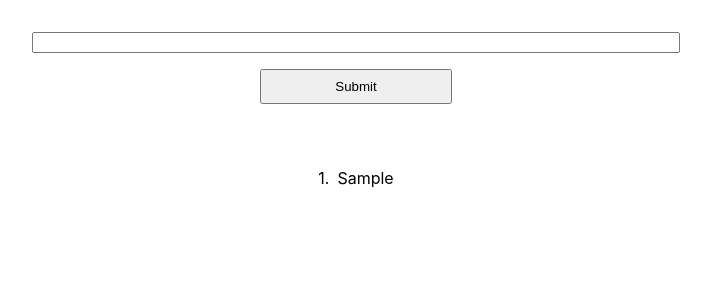
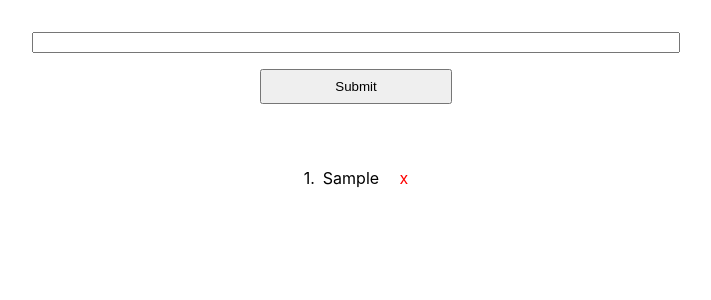
Before and after one commit to Marshnme/task-app, a React (Create React App) app: page / in a window 1280 px wide. Both pictures are taken after typing "Sample" into the empty fields and a click on the button "Submit". Shown: the top 300 px of the page, without its empty margins (284-995 px from the left). Built offline with nearby package versions, Linux system fonts and the light colour scheme.

Commit message:
cant delete list item. counter resets if all list items removed

```diff
--- a/src/App.css
+++ b/src/App.css
@@ -29,7 +29,18 @@ form{
   margin-bottom:3rem;
 }
 
+.task-item{
+  display: flex;
+  justify-content: center;
+  align-items: center;
+}
 
-.task-item span{
+.task-num{
   margin-right:.5rem;
 }
+
+.task-delete{
+  margin-left: 1rem;
+  color:red;
+  cursor: pointer;
+}
--- a/src/App.js
+++ b/src/App.js
@@ -13,6 +13,7 @@ class App extends React.Component {
 
 		this.handleChange = this.handleChange.bind(this);
 		this.inputSubmit = this.inputSubmit.bind(this);
+		this.deleteItem = this.deleteItem.bind(this);
 	}
 
 	handleChange(e) {
@@ -27,6 +28,9 @@ class App extends React.Component {
 	inputSubmit(e) {
 		e.preventDefault();
 		console.log(this.state);
+		if (this.state.list.length === 0) {
+			this.listCounter = 1;
+		}
 		this.setState({
 			list: [
 				...this.state.list,
@@ -39,6 +43,17 @@ class App extends React.Component {
 		});
 		this.setState({ inputField: { text: '', id: uniqid() } });
 		this.listCounter++;
+	}
+
+	deleteItem(id, e) {
+		e.preventDefault();
+		console.log(this.state.list);
+		let newState = this.state.list.filter((item) => {
+			if (item.id !== id) {
+				return item;
+			}
+		});
+		this.setState({ list: newState });
 	}
 
 	render() {
@@ -56,7 +71,10 @@ class App extends React.Component {
 					</form>
 				</div>
 				<div className="list-parent">
-					<Overview tasks={list}></Overview>
+					<Overview
+						tasks={list}
+						removeTask={this.deleteItem}
+					></Overview>
 				</div>
 			</div>
 		);
--- a/src/components/Overview.jsx
+++ b/src/components/Overview.jsx
@@ -4,14 +4,14 @@ class Overview extends React.Component{
 
 
     render() {
-        let { tasks } = this.props
+        let {tasks,removeTask} = this.props
         console.log(tasks)
         return (
             <div>
                 {tasks.map(task => {
                     return (
                         <div key={task.id} className='task-item'>
-                           <p> <span>{task.num}.</span>{task.item}</p>
+                            <p> <span className='task-num'>{task.num}.</span>{task.item} <span onClick={removeTask.bind(this, task.id)} className='task-delete'>x</span></p>
                         </div>
                     )
                 })}
```
